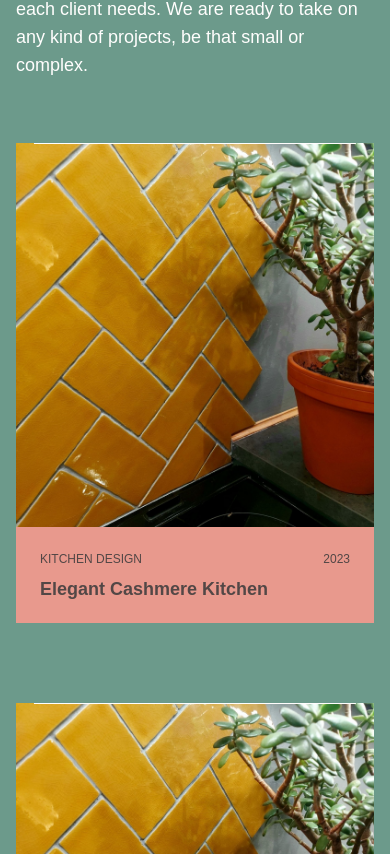
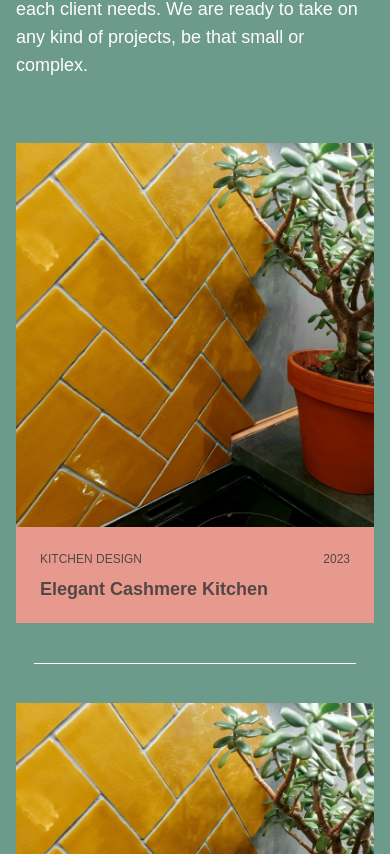
Before and after one commit to lpscrim/no-grout, a Next.js app: page / in a window 390 px wide. Shown: the part 2050-2904 px from the top of the page. Built offline with nearby package versions, Linux system fonts and the light colour scheme.

Commit message:
Refactor Projects component layout for improved structure and styling; update project details and enhance responsiveness

```diff
--- a/components/Home/Projects.tsx
+++ b/components/Home/Projects.tsx
@@ -36,8 +36,6 @@ const projects = [
 ];
 
 export default function Projects() {
-
-
   return (
     <section className="section_projects bg-primary relative overflow-hidden">
       <div className="px-4 sm:px-8 lg:px-16 max-w-screen-2xl mx-auto pt-24 pb-16">
@@ -50,23 +48,23 @@ export default function Projects() {
             ready to take on any kind of projects, be that small or complex.
           </p>
         </div>
-				<div className="relative grid grid-cols-1 md:grid-cols-2 gap-20 md:gap-10">
-                    <div className="md:block hidden absolute inset-0 bg-background top-[50%] h-[1px] w-[90%] mx-auto "></div>
-                    <div className="md:block hidden absolute inset-0 bg-background top-[50%] h-[1px] w-[90%] mx-auto "></div>
-                    <div className="md:block hidden absolute inset-0 bg-background top-[50%] h-[1px] w-[90%] mx-auto "></div>
+        <div className="relative grid grid-cols-1 lg:grid-cols-2 gap-20 lg:gap-10">
+          <div className="lg:block hidden absolute inset-0 bg-background top-[50%] h-[1px] w-[90%] mx-auto "></div>
+          <div className="lg:block hidden absolute inset-0 bg-background top-[50%] h-[1px] w-[90%] mx-auto "></div>
+          <div className="lg:block hidden absolute inset-0 bg-background top-[50%] h-[1px] w-[90%] mx-auto "></div>
 
-                    <div className="md:block hidden absolute inset-0 bg-background left-[50%] w-[1px] h-[40%] top-[56%]"></div>
-					<div className="md:block hidden absolute inset-0 bg-background left-[50%] w-[1px] h-[40%] top-[4%]"></div>
+          <div className="lg:block hidden absolute inset-0 bg-background left-[50%] w-[1px] h-[40%] top-[56%]"></div>
+          <div className="lg:block hidden absolute inset-0 bg-background left-[50%] w-[1px] h-[40%] top-[4%]"></div>
           {projects.map((project, idx) => (
-
+            <div key={project.title} className="relative">
+              {idx !== 0 && (
+                <div className="block lg:hidden absolute bg-background -top-10 h-[1px] w-[90%] -translate-x-1/2 left-1/2 z-99"></div>
+              )}
               <a
                 id={`project-${idx}`}
-							key={project.title}
                 href={project.href}
-							className="bg-secondary overflow-hidden flex flex-col group relative h-120"
+                className="bg-secondary overflow-hidden flex flex-col group h-120"
               >
-                            <div className="absolute bg-background top-0 h-[1px] w-[90%] -translate-x-1/2 left-1/2 z-99"></div>
-
                 <div className="relative w-full h-[80%]">
                   <Image
                     src={project.img}
@@ -76,22 +74,19 @@ export default function Projects() {
                     sizes="(max-width: 479px) 100vw, (max-width: 767px) 89vw, (max-width: 991px) 42vw, 48vw"
                   />
                 </div>
-							<div className="bg-secondary p-6 flex-1 flex flex-col justify-between text-foreground group-hover:text-background z-10 h-[20%] overflow-hidden">
+                <div className=" bg-secondary p-6 flex-1 flex flex-col justify-between text-foreground group-hover:text-background z-10 h-[20%] overflow-hidden">
                   <div>
                     <div className="flex mb-2 justify-between gap-4">
                       <span className="text-xs uppercase">
                         {project.category}
                       </span>
-										<span className="text-xs">
-											{project.year}
-										</span>
+                      <span className="text-xs">{project.year}</span>
                     </div>
-									<h3 className="text-lg font-semibold">
-										{project.title}
-									</h3>
+                    <h3 className="text-lg font-semibold">{project.title}</h3>
                   </div>
                 </div>
               </a>
+            </div>
           ))}
         </div>
         <div className="flex justify-center mt-12">
```
Lines whose indentation alone changed are shown as unchanged.
